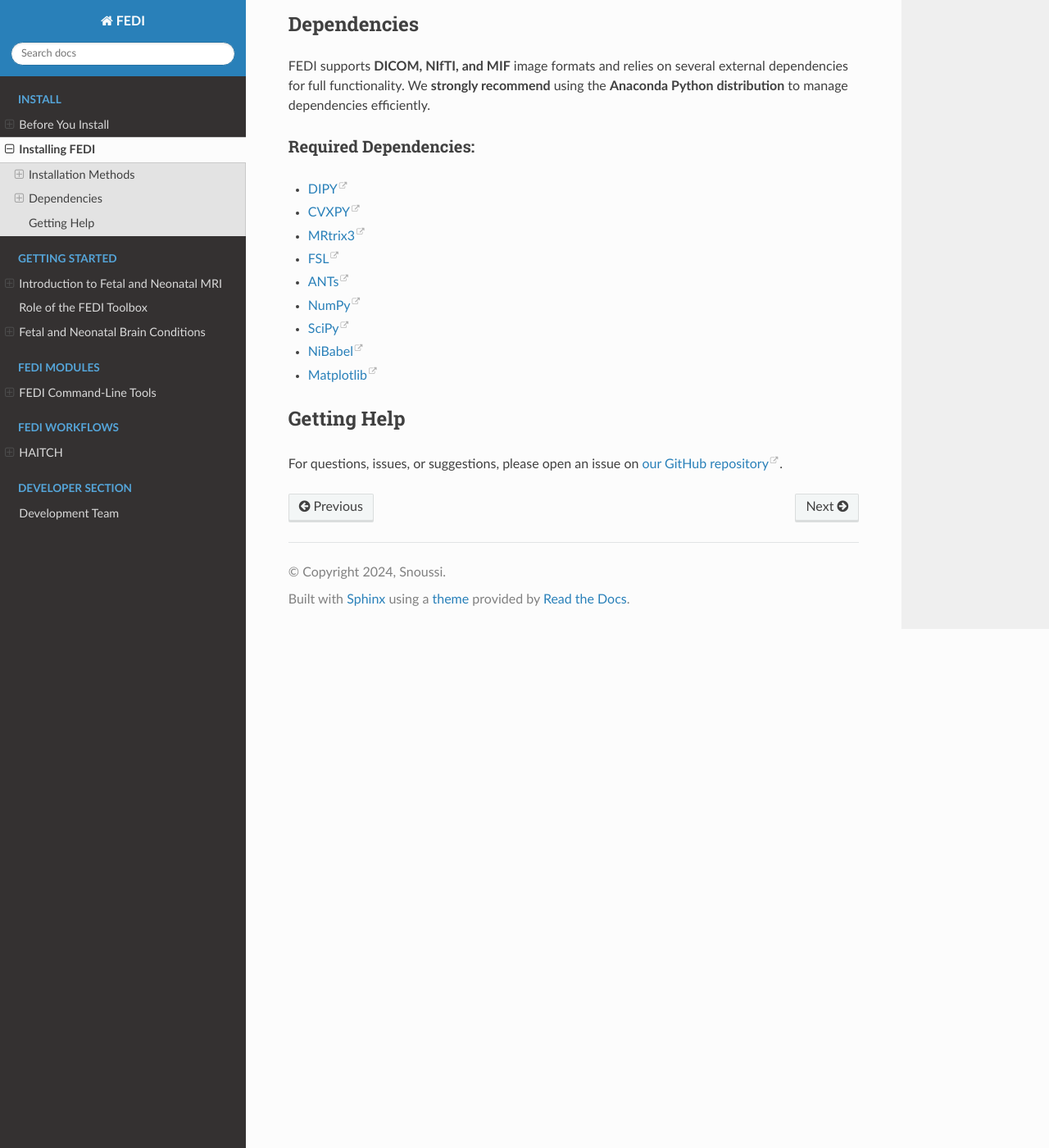
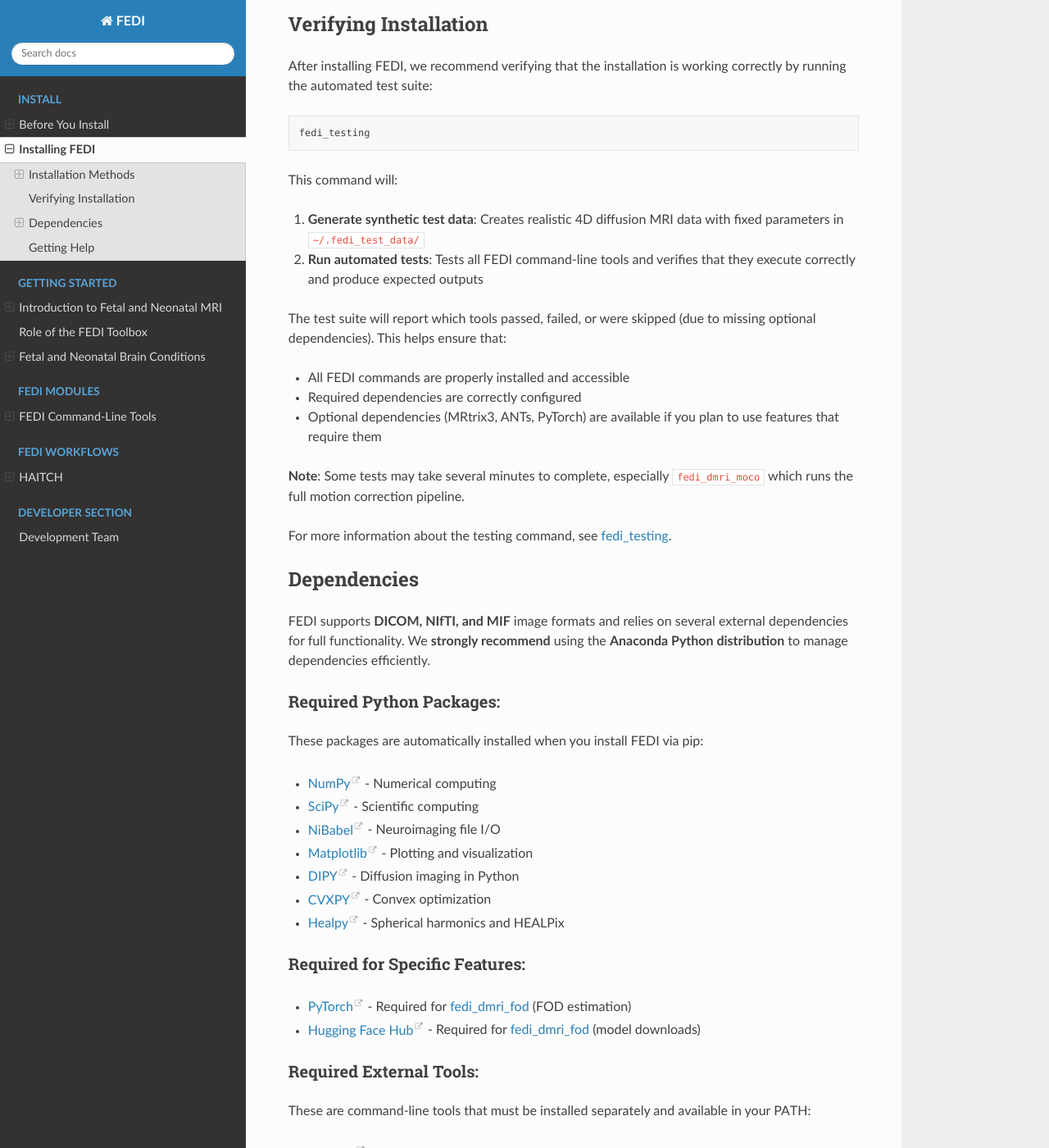
Before and after one commit to FEDIToolbox/FEDI, a Sphinx documentation site: the page built from documentation/source/installation/package_install.rst, in a window 1280 px wide and 1400 px high, scrolled down 913 px. Shown: the whole window at 82% size. Built offline with Sphinx 7.4.7 and the Read the Docs theme 3.1.0, drawn with Linux system fonts in a browser that asks for light colours.

Commit message:
Update package_install.rst

```diff
--- a/documentation/source/installation/package_install.rst
+++ b/documentation/source/installation/package_install.rst
@@ -40,24 +40,62 @@ To manually install the FEDI toolbox and primarily access its workflows, clone t
 
 We are currently working on providing an installation option via Conda for easier dependency management.
 
+Verifying Installation
+----------------------
+
+After installing FEDI, we recommend verifying that the installation is working correctly by running the automated test suite:
+
+.. code-block:: bash
+
+   fedi_testing
+
+This command will:
+
+1. **Generate synthetic test data**: Creates realistic 4D diffusion MRI data with fixed parameters in ``~/.fedi_test_data/``
+2. **Run automated tests**: Tests all FEDI command-line tools and verifies that they execute correctly and produce expected outputs
+
+The test suite will report which tools passed, failed, or were skipped (due to missing optional dependencies). This helps ensure that:
+
+- All FEDI commands are properly installed and accessible
+- Required dependencies are correctly configured
+- Optional dependencies (MRtrix3, ANTs, PyTorch) are available if you plan to use features that require them
+
+**Note**: Some tests may take several minutes to complete, especially ``fedi_dmri_moco`` which runs the full motion correction pipeline.
+
+For more information about the testing command, see :ref:`fedi_testing`.
+
 Dependencies
 ------------
 
 FEDI supports **DICOM, NIfTI, and MIF** image formats and relies on several external dependencies for full functionality.
 We **strongly recommend** using the **Anaconda Python distribution** to manage dependencies efficiently.
 
-**Required Dependencies:**
-^^^^^^^^^^^^^^^^^^^^^^^^^^
+**Required Python Packages:**
+^^^^^^^^^^^^^^^^^^^^^^^^^^^^
 
-- `DIPY <https://dipy.org/>`__
-- `CVXPY <http://www.cvxpy.org/>`__
+These packages are automatically installed when you install FEDI via pip:
+
+- `NumPy <https://numpy.org/>`__ - Numerical computing
+- `SciPy <https://scipy.org/>`__ - Scientific computing
+- `NiBabel <https://nipy.org/nibabel/>`__ - Neuroimaging file I/O
+- `Matplotlib <https://matplotlib.org/>`__ - Plotting and visualization
+- `DIPY <https://dipy.org/>`__ - Diffusion imaging in Python
+- `CVXPY <http://www.cvxpy.org/>`__ - Convex optimization
+- `Healpy <https://healpy.readthedocs.io/>`__ - Spherical harmonics and HEALPix
+
+**Required for Specific Features:**
+^^^^^^^^^^^^^^^^^^^^^^^^^^^^^^^^^^
+
+- `PyTorch <https://pytorch.org/>`__ - Required for :ref:`fedi_dmri_fod` (FOD estimation)
+- `Hugging Face Hub <https://huggingface.co/docs/hub/>`__ - Required for :ref:`fedi_dmri_fod` (model downloads)
+
+**Required External Tools:**
+^^^^^^^^^^^^^^^^^^^^^^^^^^^^
+
+These are command-line tools that must be installed separately and available in your PATH:
+
 - `MRtrix3 <https://www.mrtrix.org/>`__
-- `FSL <https://fsl.fmrib.ox.ac.uk/fsl/fslwiki/FslInstallation>`__
 - `ANTs <https://github.com/ANTsX/ANTs>`__
-- `NumPy <https://numpy.org/>`__
-- `SciPy <https://scipy.org/>`__
-- `NiBabel <https://nipy.org/nibabel/>`__
-- `Matplotlib <https://matplotlib.org/>`__
 
 Getting Help
 ------------
```
